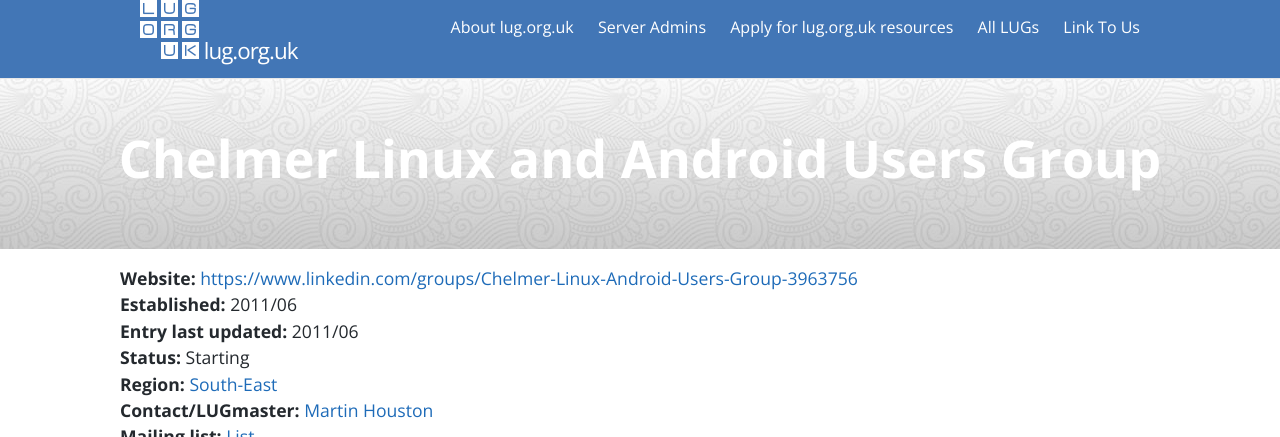
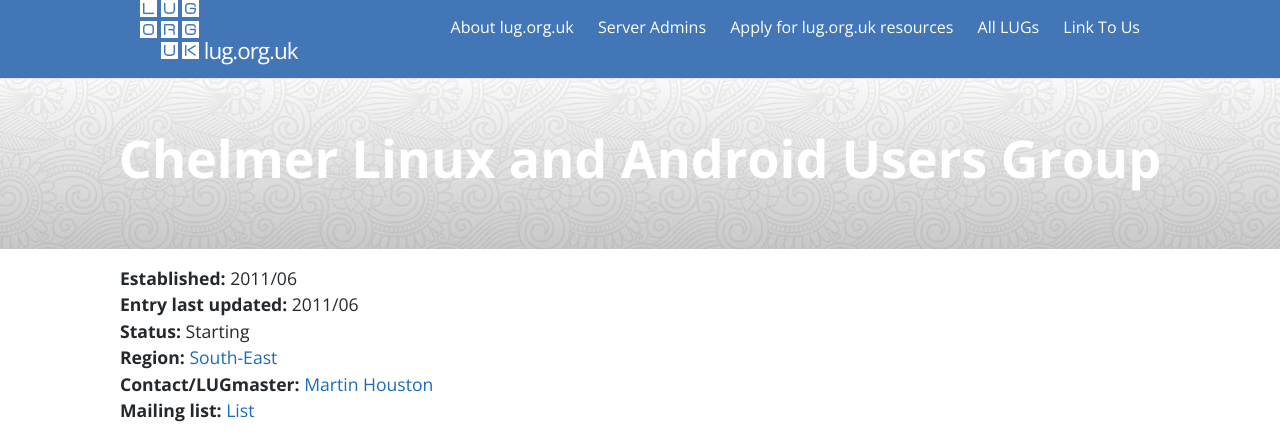
Before and after one commit to lugorguk/lug.org.uk-website, a Jekyll site: the page built from _posts/0000-01-01-Chelmer Linux and Android Users Group.md, in a window 1280 px wide, cut to the strip 0-437 px from the top of the page. Built offline with Jekyll 4.4.1, drawn with Linux system fonts in a browser that asks for light colours; some of the changed lines change nothing that is shown.

Commit message:
Removed website
Link no longer exists so removed website

```diff
--- a/_posts/0000-01-01-Chelmer Linux and Android Users Group.md
+++ b/_posts/0000-01-01-Chelmer Linux and Android Users Group.md
@@ -1,7 +1,6 @@
 ---
 layout: lug
 title: Chelmer Linux and Android Users Group
-website: https://www.linkedin.com/groups/Chelmer-Linux-Android-Users-Group-3963756
 established_date: 2011/06
 status: Starting
 last_update: 06/2011
```
